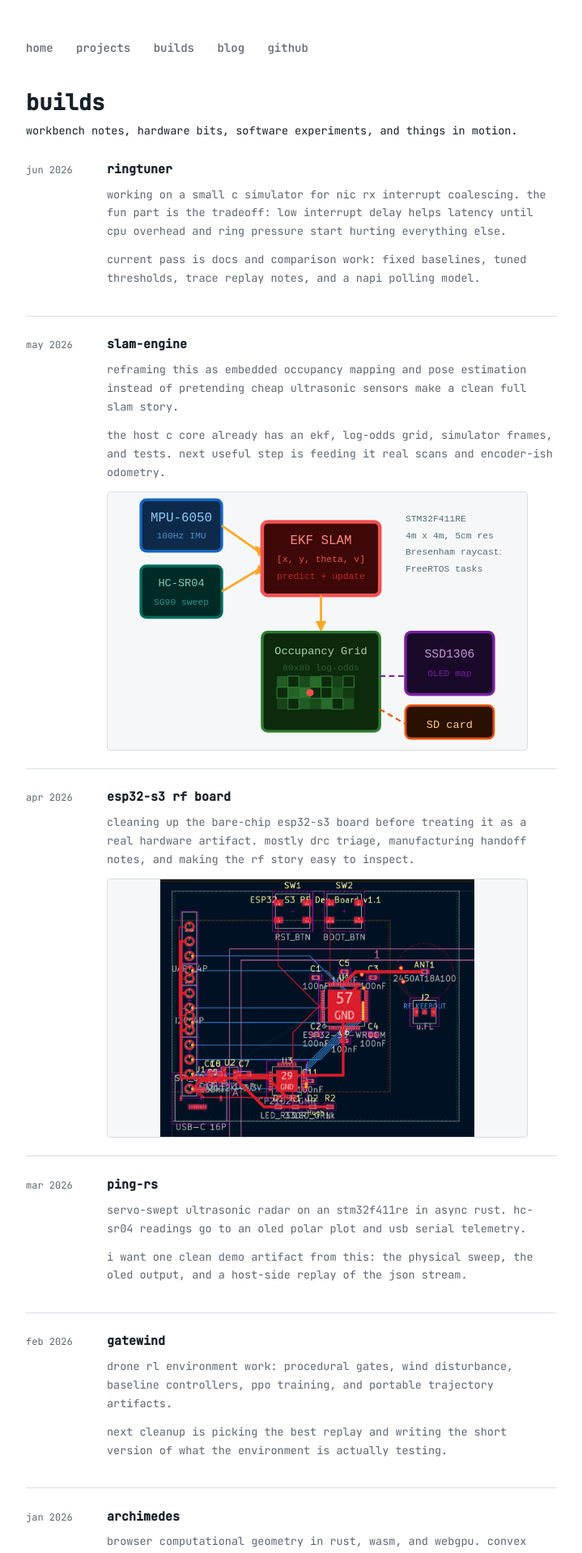
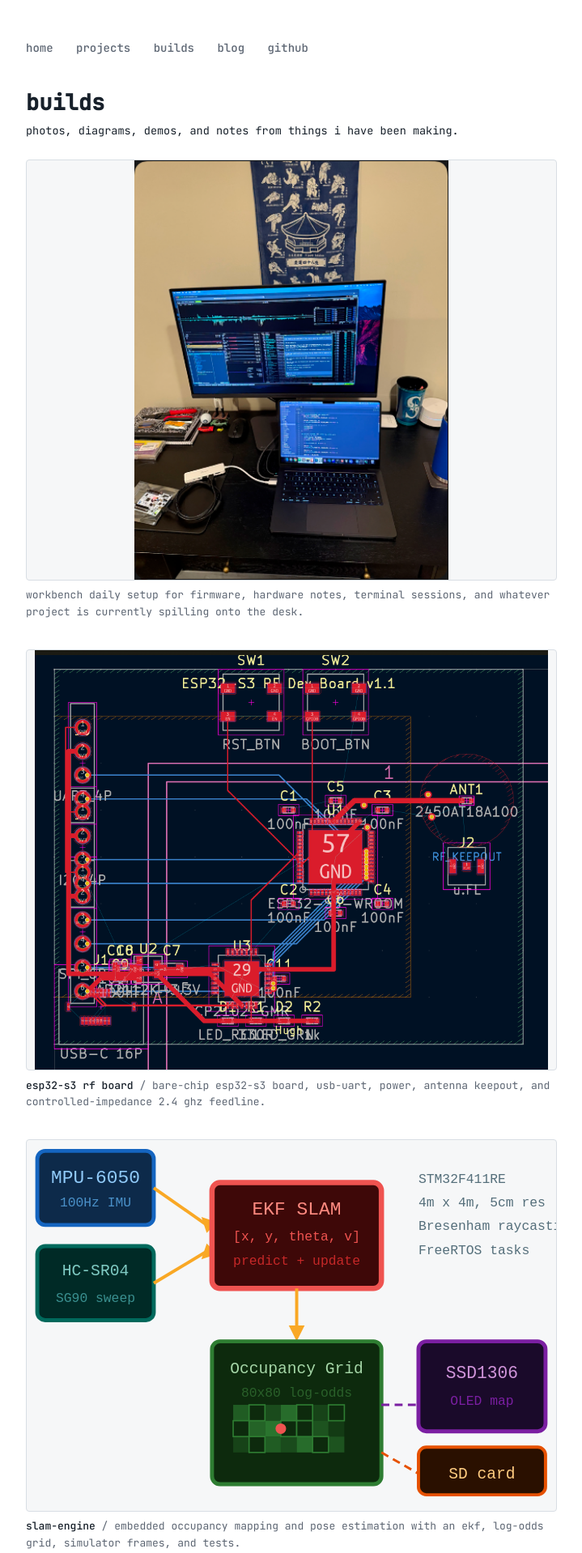
Before and after one commit to HueCodes/HueCodes.github.io, a Jekyll site: the page built from builds.md, in a window 1280 px wide. Shown: the top 1918 px of the page at 81% size, without its empty margins (280-999 px from the left). Built offline with Jekyll 4.4.1, drawn with Linux system fonts in a browser that asks for light colours; some of the changed text lies outside the part shown.

Commit message:
Make builds page visual

```diff
--- a/assets/css/style.css
+++ b/assets/css/style.css
@@ -259,46 +259,49 @@ nav a:hover::after {
 }
 
 /* Builds */
-.build-stream {
+.craft-stream {
   display: grid;
-  gap: 1.4rem;
+  gap: 2.25rem;
+  margin-top: 1.25rem;
 }
 
-.build-entry {
-  display: grid;
-  grid-template-columns: 84px minmax(0, 1fr);
-  gap: 1rem;
-  padding-bottom: 1.4rem;
-  border-bottom: 1px solid var(--border);
+.craft-entry {
+  margin: 0;
 }
 
-.build-meta {
-  color: var(--text-secondary);
-  font-size: 12px;
-  padding-top: 0.2rem;
-}
-
-.build-body h2 {
-  font-size: 15px;
-  font-weight: 600;
-  color: var(--text);
-  margin-bottom: 0.4rem;
-}
-
-.build-body p {
-  color: var(--text-secondary);
-  margin-bottom: 0.75rem;
-}
-
-.build-media {
+.craft-entry img {
   display: block;
-  width: min(100%, 520px);
-  max-height: 320px;
+  width: 100%;
+  max-height: 520px;
   object-fit: contain;
-  margin-top: 0.75rem;
   border: 1px solid var(--border);
   border-radius: 4px;
   background: var(--surface);
+}
+
+.craft-entry figcaption {
+  margin-top: 0.55rem;
+  color: var(--text-secondary);
+  font-size: 13px;
+  line-height: 1.55;
+}
+
+.craft-entry figcaption a {
+  color: var(--text);
+  font-weight: 500;
+  text-decoration: none;
+}
+
+.craft-entry figcaption a::after {
+  content: " / ";
+  color: var(--text-secondary);
+  font-weight: 400;
+}
+
+.craft-entry figcaption a:hover {
+  color: var(--link-hover);
+  text-decoration: underline;
+  text-underline-offset: 3px;
 }
 
 /* Links section */
@@ -671,12 +674,11 @@ pre code {
     padding: 2rem 1rem;
   }
 
-  .build-entry {
-    grid-template-columns: 1fr;
-    gap: 0.25rem;
+  .craft-stream {
+    gap: 1.7rem;
   }
 
-  .build-meta {
-    padding-top: 0;
+  .craft-entry figcaption {
+    font-size: 12.5px;
   }
 }
--- a/builds.md
+++ b/builds.md
@@ -13,62 +13,115 @@ title: builds
 
 <div class="intro">
   <h1>builds</h1>
-  <p>workbench notes, hardware bits, software experiments, and things in motion.</p>
+  <p>photos, diagrams, demos, and notes from things i have been making.</p>
 </div>
 
-<div class="build-stream">
-  <article class="build-entry">
-    <div class="build-meta">jun 2026</div>
-    <div class="build-body">
-      <h2>ringtuner</h2>
-      <p>working on a small c simulator for nic rx interrupt coalescing. the fun part is the tradeoff: low interrupt delay helps latency until cpu overhead and ring pressure start hurting everything else.</p>
-      <p>current pass is docs and comparison work: fixed baselines, tuned thresholds, trace replay notes, and a napi polling model.</p>
-    </div>
-  </article>
+<div class="craft-stream">
+  <figure class="craft-entry">
+    <img src="/assets/images/builds/workbench-setup.png" alt="workbench with laptop, monitor, hardware, and terminal sessions">
+    <figcaption>
+      workbench
+      daily setup for firmware, hardware notes, terminal sessions, and whatever project is currently spilling onto the desk.
+    </figcaption>
+  </figure>
 
-  <article class="build-entry">
-    <div class="build-meta">may 2026</div>
-    <div class="build-body">
-      <h2>slam-engine</h2>
-      <p>reframing this as embedded occupancy mapping and pose estimation instead of pretending cheap ultrasonic sensors make a clean full slam story.</p>
-      <p>the host c core already has an ekf, log-odds grid, simulator frames, and tests. next useful step is feeding it real scans and encoder-ish odometry.</p>
-      <img src="/assets/images/projects/slam-engine.svg" alt="slam-engine architecture sketch" class="build-media">
-    </div>
-  </article>
+  <figure class="craft-entry">
+    <a href="/hardware/esp32-s3-rf-board/">
+      <img src="/assets/images/projects/esp32-s3-rf-board.jpg" alt="esp32-s3 rf development board">
+    </a>
+    <figcaption>
+      <a href="/hardware/esp32-s3-rf-board/">esp32-s3 rf board</a>
+      bare-chip esp32-s3 board, usb-uart, power, antenna keepout, and controlled-impedance 2.4 ghz feedline.
+    </figcaption>
+  </figure>
 
-  <article class="build-entry">
-    <div class="build-meta">apr 2026</div>
-    <div class="build-body">
-      <h2>esp32-s3 rf board</h2>
-      <p>cleaning up the bare-chip esp32-s3 board before treating it as a real hardware artifact. mostly drc triage, manufacturing handoff notes, and making the rf story easy to inspect.</p>
-      <img src="/assets/images/projects/esp32-s3-rf-board.jpg" alt="esp32-s3 rf development board" class="build-media">
-    </div>
-  </article>
+  <figure class="craft-entry">
+    <a href="/hardware/slam-engine/">
+      <img src="/assets/images/projects/slam-engine.svg" alt="slam-engine architecture sketch">
+    </a>
+    <figcaption>
+      <a href="/hardware/slam-engine/">slam-engine</a>
+      embedded occupancy mapping and pose estimation with an ekf, log-odds grid, simulator frames, and tests.
+    </figcaption>
+  </figure>
 
-  <article class="build-entry">
-    <div class="build-meta">mar 2026</div>
-    <div class="build-body">
-      <h2>ping-rs</h2>
-      <p>servo-swept ultrasonic radar on an stm32f411re in async rust. hc-sr04 readings go to an oled polar plot and usb serial telemetry.</p>
-      <p>i want one clean demo artifact from this: the physical sweep, the oled output, and a host-side replay of the json stream.</p>
-    </div>
-  </article>
+  <figure class="craft-entry">
+    <a href="/projects/sensor-bridge/">
+      <img src="/assets/images/projects/sensor-bridge-demo.gif" alt="sensor-bridge pipeline demo">
+    </a>
+    <figcaption>
+      <a href="/projects/sensor-bridge/">sensor-bridge</a>
+      lock-free sensor processing pipeline with no_std-compatible core pieces, benchmarks, and robotics-oriented backpressure paths.
+    </figcaption>
+  </figure>
 
-  <article class="build-entry">
-    <div class="build-meta">feb 2026</div>
-    <div class="build-body">
-      <h2>gatewind</h2>
-      <p>drone rl environment work: procedural gates, wind disturbance, baseline controllers, ppo training, and portable trajectory artifacts.</p>
-      <p>next cleanup is picking the best replay and writing the short version of what the environment is actually testing.</p>
-    </div>
-  </article>
+  <figure class="craft-entry">
+    <a href="https://huecodes.github.io/Archimedes/">
+      <img src="/assets/images/projects/archimedes-critical-area.png" alt="archimedes computational geometry view">
+    </a>
+    <figcaption>
+      <a href="https://huecodes.github.io/Archimedes/">archimedes</a>
+      browser computational geometry in rust, wasm, and webgpu.
+    </figcaption>
+  </figure>
 
-  <article class="build-entry">
-    <div class="build-meta">jan 2026</div>
-    <div class="build-body">
-      <h2>archimedes</h2>
-      <p>browser computational geometry in rust, wasm, and webgpu. convex hulls, delaunay, polygon ops, robust predicates, and crdt-backed collaboration.</p>
-      <img src="/assets/images/projects/archimedes-critical-area.png" alt="archimedes critical area view" class="build-media">
-    </div>
-  </article>
+  <figure class="craft-entry">
+    <a href="https://github.com/HueCodes/gretun">
+      <img src="/assets/images/projects/gretun-tunnel.png" alt="gretun tunnel diagram">
+    </a>
+    <figcaption>
+      <a href="https://github.com/HueCodes/gretun">gretun</a>
+      nat-traversing gre-over-fou tunnels, sealed discovery messages, metrics, and linux netlink integration.
+    </figcaption>
+  </figure>
+
+  <figure class="craft-entry">
+    <a href="/hardware/pid-motor-control/">
+      <img src="/assets/images/projects/pid-motor-control.svg" alt="pid motor control diagram">
+    </a>
+    <figcaption>
+      <a href="/hardware/pid-motor-control/">pid motor control</a>
+      stm32f411 closed-loop motor controller with imu feedback, uart tuning, and step-response capture.
+    </figcaption>
+  </figure>
+
+  <figure class="craft-entry">
+    <a href="/hardware/raft-consensus-mcu/">
+      <img src="/assets/images/projects/raft-consensus-mcu.svg" alt="raft consensus mcu cluster diagram">
+    </a>
+    <figcaption>
+      <a href="/hardware/raft-consensus-mcu/">raft-consensus-mcu</a>
+      raft leader election and replicated state over a small esp32-s3 cluster.
+    </figcaption>
+  </figure>
+
+  <figure class="craft-entry">
+    <a href="/projects/udp-relay/">
+      <img src="/assets/images/projects/udp-relay-arch.svg" alt="udp relay architecture">
+    </a>
+    <figcaption>
+      <a href="/projects/udp-relay/">udp-relay</a>
+      mavlink telemetry fan-out, rate limiting, geojson/kml export, and a field tui.
+    </figcaption>
+  </figure>
+
+  <figure class="craft-entry">
+    <a href="/projects/dredge/">
+      <img src="/assets/images/projects/dredge-demo.svg" alt="dredge firmware analysis demo">
+    </a>
+    <figcaption>
+      <a href="/projects/dredge/">dredge</a>
+      firmware and binary vulnerability triage with ghidra decompilation, profile heuristics, and reports.
+    </figcaption>
+  </figure>
+
+  <figure class="craft-entry">
+    <a href="/projects/go-hunter/">
+      <img src="/assets/images/projects/go-hunter-dashboard.png" alt="go-hunter dashboard">
+    </a>
+    <figcaption>
+      <a href="/projects/go-hunter/">go-hunter</a>
+      multi-cloud asset discovery, drift detection, background scanning, and dashboard work.
+    </figcaption>
+  </figure>
 </div>
```
Also changed, not shown: projects.md (+1 -1 lines), assets/images/builds/workbench-setup.png (added).
